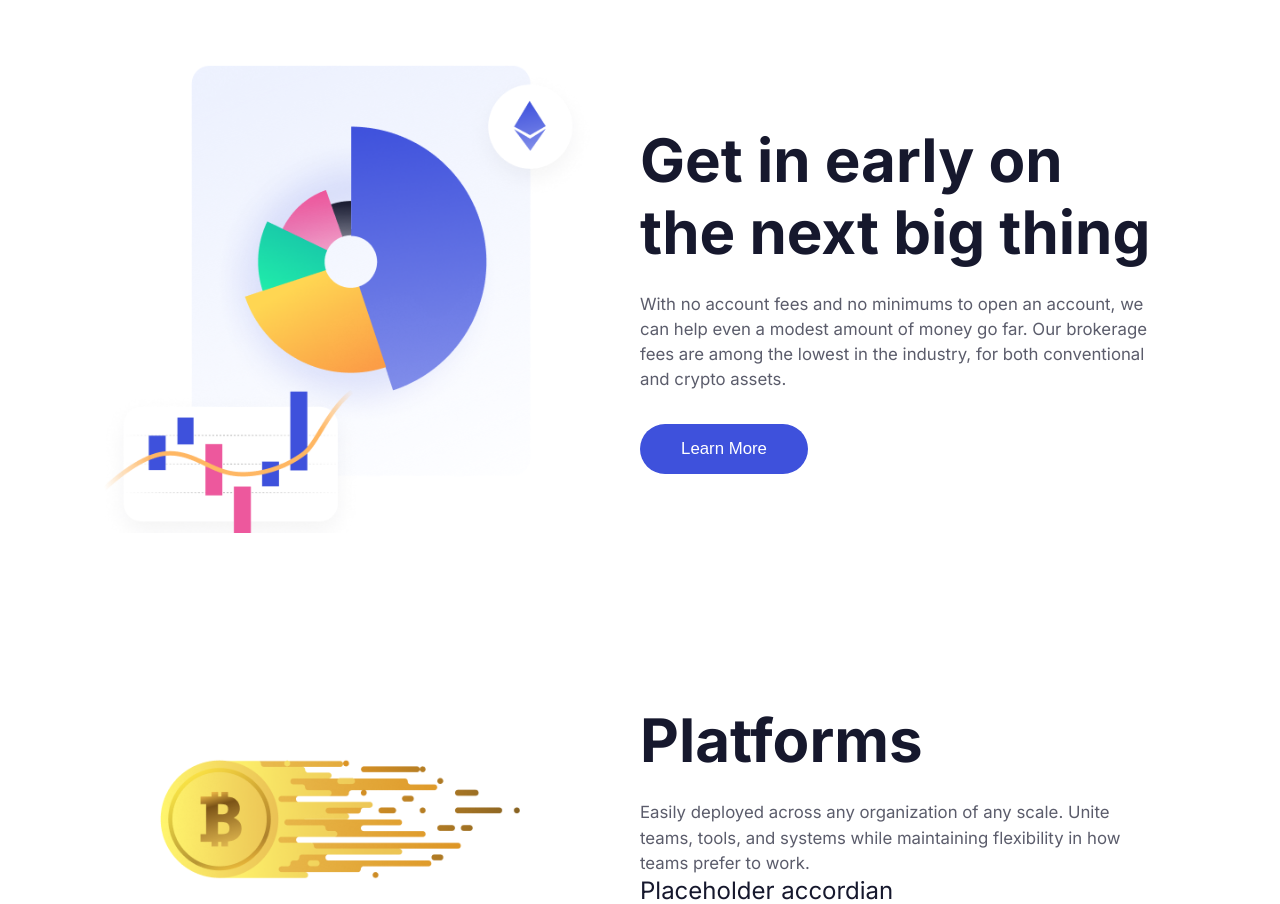
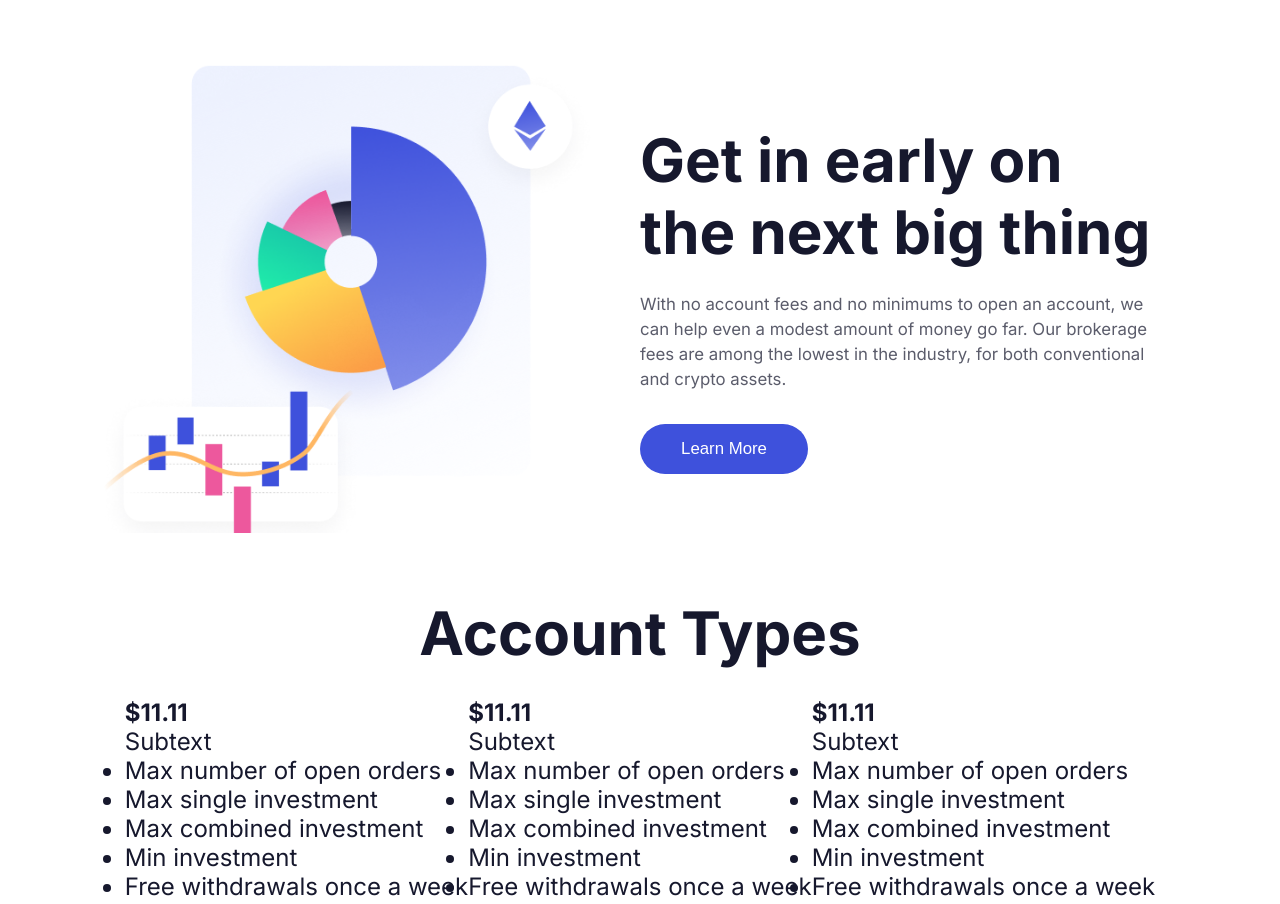
Before and after one commit to MitchellWayne/ActionBroker-Angular, an Angular app: page / in a window 1280 px wide. Shown: the top 904 px of the page. Built offline with nearby package versions, Linux system fonts and the light colour scheme.

Commit message:
prelim card setup

```diff
--- a/src/app/app.component.html
+++ b/src/app/app.component.html
@@ -11,8 +11,13 @@
     <button class="button">Learn More</button>
   </app-duocontainer>
 
-  <div class="cardMenu">
-
+  <div class="CardMenu">
+    <h1 class="title">Account Types</h1>
+    <div class="CardMenu__subcontainer">
+      <app-card></app-card>
+      <app-card></app-card>
+      <app-card></app-card>
+    </div>
   </div>
 
   <app-duocontainer
--- a/src/app/app.component.scss
+++ b/src/app/app.component.scss
@@ -7,7 +7,6 @@
   font-family: "Inter";
   color: d.$darkblue;
 
-  app-duocontainer {
   .title {
     font-size: 2.5em;
     font-weight: 700;
@@ -30,7 +29,6 @@
     margin-top: 32px;
 
     aspect-ratio: 3.4;
-      width: 10em;
 
     color: d.$white;
     font-size: .7em;
@@ -44,5 +42,21 @@
       background-color: #28348D;
     }
   }
+
+  app-duocontainer {
+    .button {
+      width: 10em;
     }
   }
+}
+
+.CardMenu {
+  display: flex;
+  flex-direction: column;
+  align-items: center;
+
+  &__subcontainer {
+    display: flex;
+    flex-direction: row;
+  }
+}
--- a/src/app/components/card/card.component.html
+++ b/src/app/components/card/card.component.html
@@ -1 +1,17 @@
-<p>card works!</p>
+<div class="Card">
+  <img src="" alt="" class="Card__circle">
+  <img src="" alt="" class="Card__laurel">
+  <h1 class="Card__price">${{"11.11"}}</h1>
+  <p class="Card__subtext">{{"Subtext"}}</p>
+  <div class="Card__features">
+    <ul>
+      <li>Max number of open orders</li>
+      <li>Max single investment</li>
+      <li>Max combined investment</li>
+      <li>Min investment</li>
+      <li>Free withdrawals once a week</li>
+      <li>Relationship Manage</li>
+    </ul>
+  </div>
+  <button class="Card__btn">Open Account</button>
+</div>
```
Lines whose indentation alone changed are shown as unchanged.
